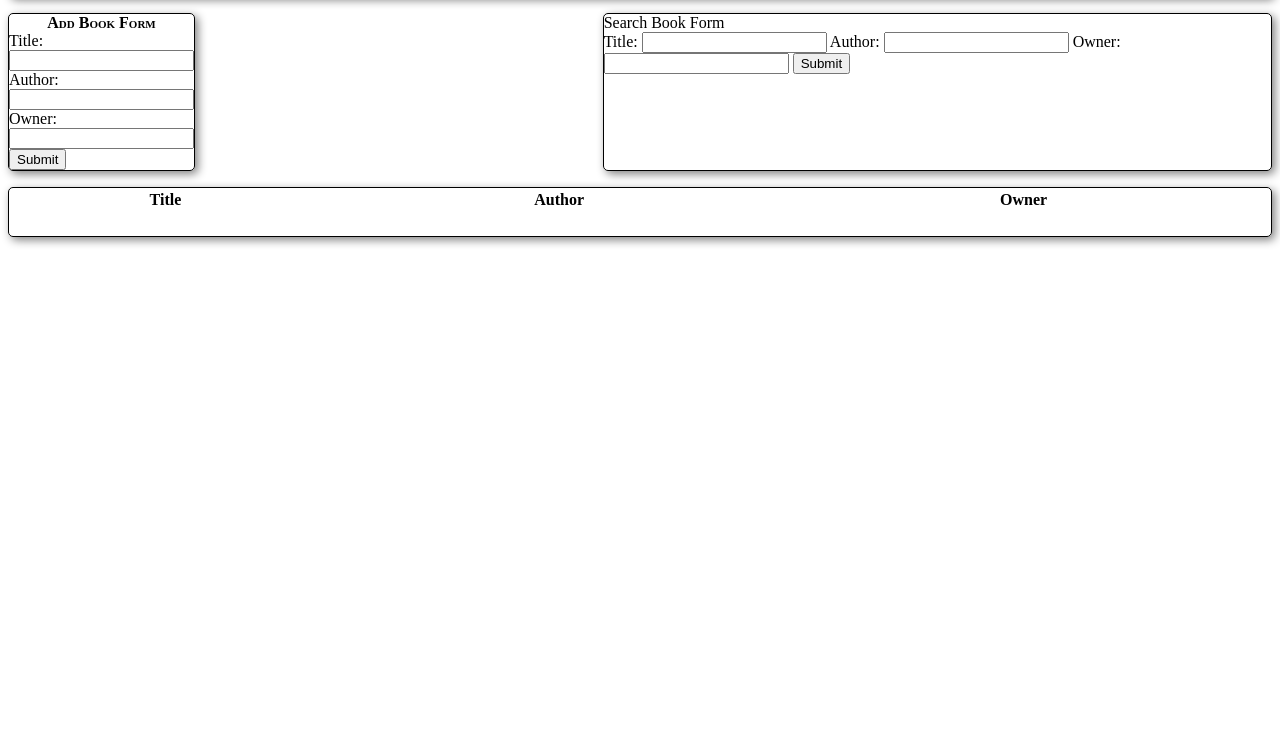
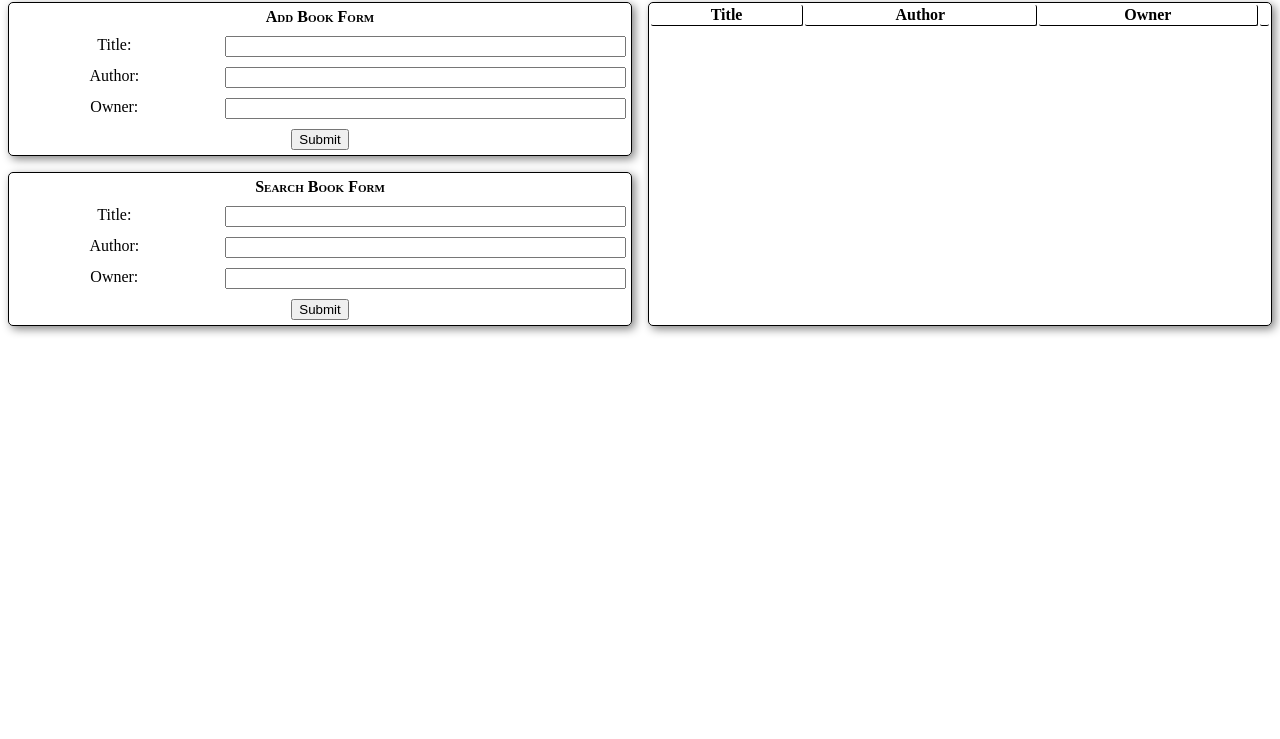
Before and after one commit to chrisYoder/libraryAppVanilla, a plain HTML site: page index.html in a window 1280 px wide. Shown: the part 61-800 px from the top of the page. Drawn offline with Linux system fonts and the light colour scheme.

Commit message:
layout done

```diff
--- a/index.html
+++ b/index.html
@@ -11,74 +11,186 @@
             }
             .container{
                 display: grid;
-                grid-template-columns: repeat(12, 1fr);
-                grid-auto-rows: minmax(50px, auto);
+                grid-template-columns: repeat(2, 6fr);
+                grid-auto-rows: minmax(30px, auto);
+                grid-template-areas:
+                    "title title"
+                    "addBook searchBook"
+                    "table table";
                 grid-gap: 1em;
             }
                 .title {
-                    grid-column: 1/13;
-                    grid-row: 1;
+                    grid-area: title;
                     text-align: center;
                     margin: 0px;
                 }
-                .addBookform {
-                    grid-column: 1/6;
-                    grid-row: 2;
+
+                .addBookForm {
+                    grid-area: addBook;
                     display: grid;
-                    grid-template-columns: 2fr 4fr;
-                    grid-auto-rows: minmax(100px, auto);
-                    grid-gap: 10px;
+                    grid-template-columns: 4fr 8fr;
+                    grid-auto-rows: minmax(10px, auto);
+                    grid-template-areas:
+                        "formName formName"
+                        "title titleInput"
+                        "author authorInput"
+                        "owner ownerInput"
+                        "submit submit";
+                    grid-gap:10px;
+                    padding: 5px;
                 }
-                    .addBookTitle {
-                        grid-column: 1/2;
-                        grid-row: 1;
+
+                    .addBookTitle{
+                        grid-area: formName;
                         text-align: center;
                         font-weight: bold;
                         font-variant: small-caps;
                     }
 
-                    .addTitle {
-                        grid-column: 1;
-                        grid-row: 2;
+                    .addTitle{
+                        grid-area: title;
+                        text-align: center;
+                    }
+
+                    .addTitleInput{
+                        grid-area: titleInput;
 
                     }
 
-                    .addTitleInput {
-                        grid-column: 6/13;
-                        grid-row: 2;
+                    .addAuthor {
+                        grid-area: author;
+                        text-align: center;
+                    }
+
+                    .addAuthorInput{
+                        grid-area: authorInput;
+                    }
+
+                    .addOwner {
+                        grid-area: owner;
+                        text-align: center;
+                    }
+
+                    .addOwnerInput {
+                        grid-area: ownerInput;
+                    }
+
+                    .addSubmit{
+                        grid-area: submit;
+                        justify-self: center;
                     }
 
 
 
-
-
-
-                .searchBookForm {
-                    grid-column: 6/13;
-                    grid-row: 2;
+                .searchBookForm{
+                    grid-area: searchBook;
+                    display: grid;
+                    grid-template-columns: 4fr 8fr;
+                    grid-template-rows: minmax(10px, auto);
+                    grid-template-areas:
+                        "searchFormName searchFormName"
+                        "searchTitle searchTitleInput"
+                        "searchAuthor searchAuthorInput"
+                        "searchOwner searchOwnerInput"
+                        "searchSubmit searchSubmit";
+                    grid-gap: 10px;
+                    padding: 5px;
                 }
 
-            .bookTable{
-                grid-column: 1/13;
-                grid-row: 3;
+                    .searchBookTitle{
+                        grid-area: searchFormName;
+                        text-align: center;
+                        font-weight: bold;
+                        font-variant: small-caps;
+                    }
+
+                    .searchTitle {
+                        grid-area: searchTitle;
+                        text-align: center;
+
+                    }
+
+                    .searchTitleInput {
+                        grid-area:: searchTitleInput;
+                    }
+
+                    .searchAuthor {
+                        grid-area: searchAuthor;
+                        text-align: center;
+
+                    }
+
+                    .searchAuthorInput {
+                        grid-area: searchAuthorInput;
+                    }
+
+                    .searchOwner {
+                        grid-area: searchOwner;
+                        text-align: center;
+                    }
+
+                    .searchOwnerInput {
+                        grid-area: searchOwnerInput;
+                    }
+
+                    .searchSubmit {
+                        grid-area: searchSubmit;
+                        justify-self: center;
+                    }
+
+                .bookTable {
+                    grid-area: table;
+                }
+
+                    .bookTable th {
+                        border-right: 1px solid black;
+                        border-bottom: 1px solid black;
+                        border-radius: 2px;
+                    }
+
+                    .bookTable th:nth-child(4){
+                        border-right: none;
+                    }
+
+                    .bookTable tr:nth-child(even){
+                        background-color: grey;
+                    }
+
+            @media only screen and (max-width: 500px) {
+                .container {
+                    grid-template-columns: 100%;
+                    grid-template-areas:
+                        "title"
+                        "addBook"
+                        "searchBook"
+                        "table";
+                }
             }
 
+            @media only screen and (min-width: 750px){
+                .container{
+                    grid-template-areas:
+                    "title title"
+                    "addBook table"
+                    "searchBook table"
+                }
+            }
         </style>
     </head>
     <body>
         <div class="container">
                 <h1 class='title borderShadow'>The Yoder Library</h1>
-                <div class="addBookForm borderShadow">
-                    <div class="addBookTitle">Add Book Form</div>
+                <div class="addBookForm borderShadow column">
+                    <span class="addBookTitle">Add Book Form</span>
                     <label for="addTitle" class="addTitle">Title: </label>
                     <input type='text'class="addTitleInput" id="aTitleInput">
                     <label for='addAuthor' class='addAuthor'>Author: </label>
                     <input type='text' class='addAuthorInput' id='aAuthorInput'>
                     <label for='addOwner' class='addOwner'>Owner: </label>
                     <input type='text' class='addOwnerInput' id='aOwnerInput'>
-                    <input type='submit'>
+                    <input type='submit' class='addSubmit'>
                 </div>
-                <div class='searchBookForm borderShadow'>
+                <div class='searchBookForm borderShadow column'>
                     <div class='searchBookTitle'>Search Book Form</div>
                     <label for='searchTitle' class='searchTitle'>Title: </label>
                     <input type='text' class='searchTitleInput' id='sTitleInput'>
@@ -86,7 +198,7 @@
                     <input type='text' class='searchAuthorInput' id='sAuthorInput'>
                     <label for='searchOwner' class='searchOwner'>Owner: </label>
                     <input type='text' class='searchOwnerInput' id='sOwnerInput'>
-                    <input type="submit">
+                    <input type="submit" class='searchSubmit'>
                 </div>
 
                 <table class="bookTable borderShadow">
```
